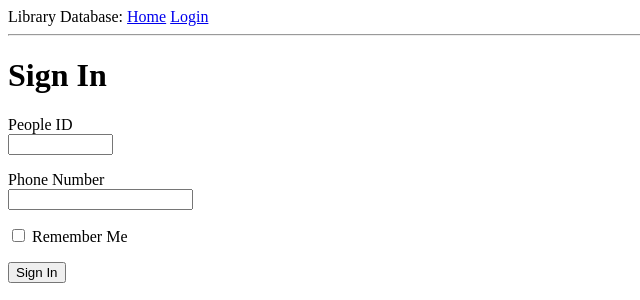
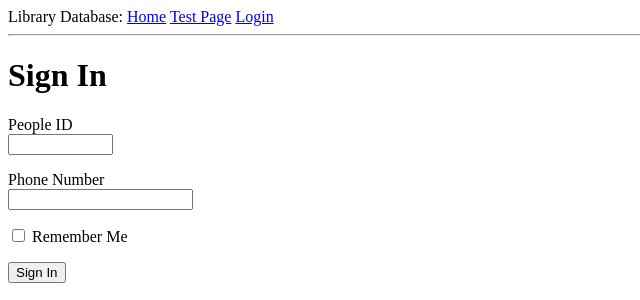
Before and after one commit to EvanDongChen/CMPT354-LibraryDataBase, a Flask app: page /login in a window 1280 px wide. Shown: the top 300 px of the page, without its empty margins (0-640 px from the left). Run offline with Flask 3, Linux system fonts and the light colour scheme.

Commit message:
updated branch

```diff
--- a/app/routes.py
+++ b/app/routes.py
@@ -5,6 +5,9 @@ from app.models import People
 def init_routes(app):
     @app.route('/')
     @app.route('/base')
+    @app.route('/test')
+    def test():
+        return render_template('test.html', title='Home')
     @app.route('/index')
     def index():
         return render_template('index.html', title='Home')
--- a/app/templates/base.html
+++ b/app/templates/base.html
@@ -4,13 +4,14 @@
         {% if title %}
         <title>{{ title }} - Library Database</title>
         {% else %}
-        <title>microblog</title>
+        <title>Library Database</title>
         {% endif %}
     </head>
     <body>
         <div>
             Library Database:
             <a href="{{ url_for('index') }}">Home</a>
+            <a href="{{ url_for('test') }}">Test Page</a>
             <a href="{{ url_for('login') }}">Login</a>
         </div>
         <hr>
--- /dev/null
+++ b/app/templates/test.html
@@ -0,0 +1 @@
+{% extends "base.html" %}
```
Also changed, not shown: library.db, library_app.py (line endings or trailing spaces).
